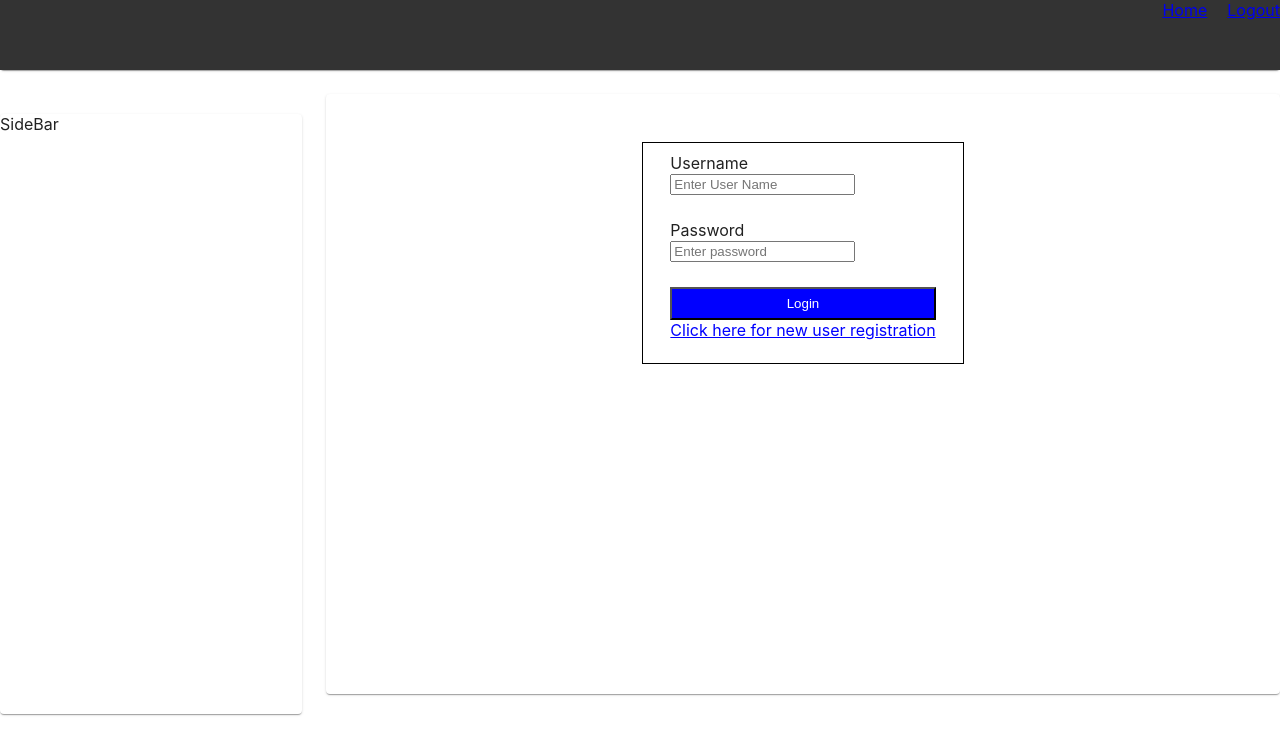
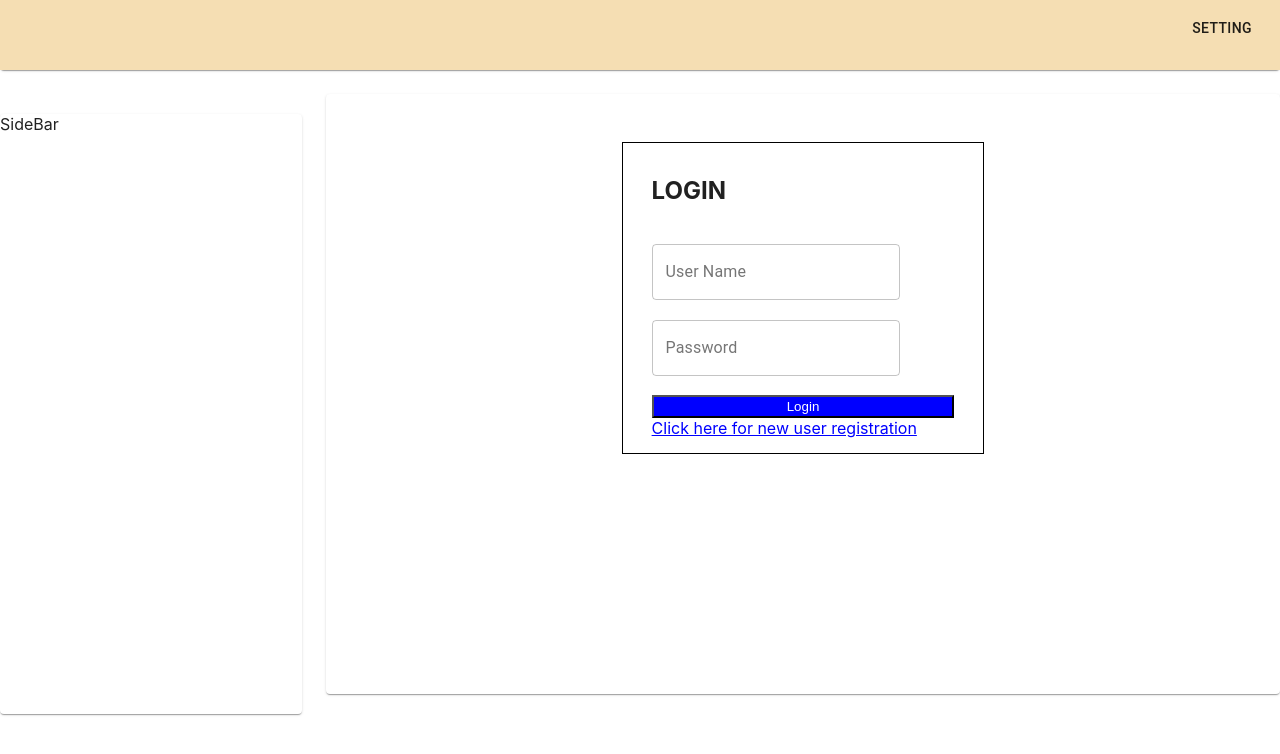
Before and after one commit to tranthanhhieuthao/FE_micronaut, a React (Create React App) app: page /login in a window 1280 px wide. Shown: the top 754 px of the page. Built offline with nearby package versions, Linux system fonts and the light colour scheme.

Commit message:
tam xong

```diff
--- a/src/Components/ClassWelcome.js
+++ b/src/Components/ClassWelcome.js
@@ -3,12 +3,25 @@ import { Link } from 'react-router-dom';
 import axios from "axios"
 import API from './ConfigAxios/AxiosCommon'
 import { useCookies } from 'react-cookie';
+import { makeStyles } from '@material-ui/core/styles';
+import TextField from '@material-ui/core/TextField';
 
+
+
+const useStyles = makeStyles((theme) => ({
+  root: {
+    '& > *': {
+      margin: theme.spacing(1),
+      width: '30ch',
+    },
+  },
+}));
 export default function ClassWelcome(props) {
-  const [cookies, setCookie] = useCookies(['token']);
+  const [setCookie] = useCookies(['token']);
 
   const [username, setUsername] = useState("");
   const [password, setPassword] = useState("");
+  const classes = useStyles();
 
     function validationForm() {
         let returnData = {
@@ -33,12 +46,6 @@ export default function ClassWelcome(props) {
         return returnData;
       }
 
-      const handleChange = e =>
-    e.target.name === "username"
-        ? setUsername(e.target.value)
-        : e.target.name === "password"
-        ? setPassword(e.target.value)
-        : "";
       function submitForm(e) {
         //Chặn các event mặc định của form
         e.preventDefault();
@@ -69,40 +76,22 @@ export default function ClassWelcome(props) {
       //  window.history.pushState(null, "users", "users")
       }
         return (
-            <div className="container" style={{ paddingTop: "5%", display: "flex", justifyContent: "center" }}>
-        <form
-          onSubmit={e => {
-            this.submitForm(e);
-          }}
-          className="formWapper"
+        <div className="container" style={{ paddingTop: "5%", display: "flex", justifyContent: "center" }}>
+        <form className={classes.root} noValidate autoComplete="off"
           style={{    border: "1px solid black",
-            height: "200px",
-            width: "300px",
+            height: "300px",
+            width: "350px",
             display: "inline-grid",
             justifyContent: "center",
-            padding: "10px",}}
-        >
-          <div className="form-group">
-            <label htmlFor="text" style={{display: "block"}}>Username</label>
-            <input
-              type="text"
-              className="form-control"
-              name="username"
-              placeholder="Enter User Name"
-              onChange={handleChange}
-              value={username}
-            />
+            padding: "5px",}}>
+          <div><h2>LOGIN</h2></div>
+          <div>
+          <TextField id="standard-basic" label="User Name" type="text" variant="outlined" onChange={e => setUsername(e.target.value)}
+              value={username} />
           </div>
-          <div className="form-group">
-            <label htmlFor="pwd" style={{display: "block"}}>Password</label>
-            <input
-              type="password"
-              className="form-control"
-              name="password"
-              placeholder="Enter password"
-              onChange={handleChange}
-              value={password}
-            />
+          <div>
+          <TextField id="filled-basic" label="Password" type="password" variant="outlined" onChange={e => setPassword(e.target.value)}
+              value={password} />
           </div>
           <div style= {{display: "grid"}}>
           <button type="submit" style={{cursor: "pointer", background: "blue"}} className="btn btn-primary" onClick={submitForm}>
--- a/src/Components/ListUser.js
+++ b/src/Components/ListUser.js
@@ -4,10 +4,20 @@ import '../CssStyle/ListUser.css'
 import axios from "axios"
 import { DataGrid } from '@material-ui/data-grid';
 import API from './ConfigAxios/AxiosCommon'
+import Button from "@material-ui/core/Button";
+import TextField from '@material-ui/core/TextField';
+import Dialog from '@material-ui/core/Dialog';
+import DialogActions from '@material-ui/core/DialogActions';
+import DialogContent from '@material-ui/core/DialogContent';
+import DialogContentText from '@material-ui/core/DialogContentText';
+import DialogTitle from '@material-ui/core/DialogTitle';
 
 
+
+export default function ListUser() {
+
   const columns = [
-  { field: 'id', headerName: 'User ID', width: 90 },
+    { field: 'id', headerName: 'User ID', width: 150, align: 'center', headerAlign: 'center' },
     { field: 'userName', headerName: 'User Name', width: 150 },
     { field: 'birthday', headerName: 'Birthday', width: 150 },
     {
@@ -17,22 +27,39 @@ const columns = [
       width: 110,
     },
     {
-    field: 'marriage',
+      field: 'textMarr',
       headerName: 'Marriage',
       width: 160
     },
     {
       field: 'Action',
       headerName: 'Action',
-    width: 160
-  },
+      align: 'center',
+      headerAlign: 'center',
+      width: 160,
+      renderCell: (params) => {
+        return <Button
+        variant="contained"
+        color="secondary"
+        onClick={handleClickOpen}
+        >Detail</Button>;
+      }
+    }
   ];
 
+  const [open, setOpen] = useState(false);
 
-export default function ListUser() {
+  const handleClickOpen = () => {
+    setOpen(true);
+  };
 
-    const getUserAPI =
-    "/api/users?page=1&size=10";
+  const handleClose = () => {
+    setOpen(false);
+  };
+
+  function detailUser(params) {
+    console.log("detail", params)
+  }
 
     const [rows, setListUser] = useState([]);
     useEffect( () => {
@@ -40,7 +67,12 @@ export default function ListUser() {
     });
 
     const fetchData = async () => {
-      var res = await API.get(getUserAPI)
+      var res = await API.get("/api/users?page=1&size=10")
+      var result = res.data.data.content
+      result.forEach(e => {
+        if (e.marriage) e.textMarr = "Married"
+        else e.textMarr = "Single"
+      })
       setListUser(res.data.data.content)
       console.log("hieu", rows)
     };
@@ -49,10 +81,43 @@ export default function ListUser() {
             <div style={{ height: 400, width: '100%' }}>
                 <h1>List User</h1>
                 <DataGrid rows={rows} columns={columns} pageSize={5} checkboxSelection />
-                <Link style={{cursor: "pointer", color: "blue"}} to="/login">Login</Link>
+                <Button
+                    variant="contained"
+                    color="default"
+                    style={{marginTop: "15px"}}
+                    >Export CSV
+                </Button>
+
+                  <Dialog open={open} onClose={handleClose} aria-labelledby="form-dialog-title">
+                    <DialogTitle id="form-dialog-title">Detail User</DialogTitle>
+                    <DialogContent>
+                    <form  noValidate autoComplete="off">
+                      <div>
+                        <TextField required id="standard-required" label="Required" defaultValue="Hello World" />
+                      </div>
+                      <div>
+                        <TextField  id="standard-disabled" label="Disabled" defaultValue="Hello World" />
+                      </div>
+                      <div>
+                        <TextField
+                          id="standard-password-input"
+                          label="Password"
+                          type="password"
+                          autoComplete="current-password"
+                        />
+                      </div>
+                    </form>
+                    </DialogContent>
+                    <DialogActions>
+                  <Button onClick={handleClose} color="primary">
+                    Cancel
+                  </Button>
+                  <Button onClick={handleClose} color="primary">
+                    Confirm
+                  </Button>
+                </DialogActions>
+              </Dialog>
             </div>
 
         )
 }
-
-// export default ListUser
--- a/src/Components/TopBar.js
+++ b/src/Components/TopBar.js
@@ -1,20 +1,44 @@
 import React from 'react'
 import { Link,Route, Switch } from 'react-router-dom';
 import '../CssStyle/TopBar.css'
+import Button from '@material-ui/core/Button';
+import Menu from '@material-ui/core/Menu';
+import MenuItem from '@material-ui/core/MenuItem';
 
-class TopBar extends React.Component {
+export default function TopBar() {
 
-    render() {
+    const [anchorEl, setAnchorEl] = React.useState(null);
+
+  const handleClick = (event) => {
+    setAnchorEl(event.currentTarget);
+  };
+
+  const handleClose = () => {
+    setAnchorEl(null);
+  };
+
         return (
         <div>
             <ul className="horizontal">
-              <li style={{marginRight: "20px"}}><a href="default.asp">Home</a></li>
-              <li><Link to="/login">Logout</Link></li>
+              <li style={{marginRight: "20px"}}>
+              <Button aria-controls="simple-menu" style={{ marginTop: "10px"}} aria-haspopup="true" onClick={handleClick}>
+                Setting
+                </Button>
+                <Menu
+                id="simple-menu"
+                anchorEl={anchorEl}
+                keepMounted
+                open={Boolean(anchorEl)}
+                onClose={handleClose}
+                >
+                <MenuItem onClick={handleClose}>Profile</MenuItem>
+                <MenuItem onClick={handleClose}><Link to="/login">Logout</Link></MenuItem>
+                </Menu>
+            </li>
            </ul>
+
+
         </div>
 
         )
-    }
 }
-
-export default TopBar
--- a/src/CssStyle/TopBar.css
+++ b/src/CssStyle/TopBar.css
@@ -3,7 +3,7 @@
     margin: 0;
     padding: 0;
     overflow: hidden;
-    background-color: #333;
+    background-color: wheat;
     display: flex;
     justify-content: flex-end;
     height: 70px;
```
Lines whose indentation alone changed are shown as unchanged.
